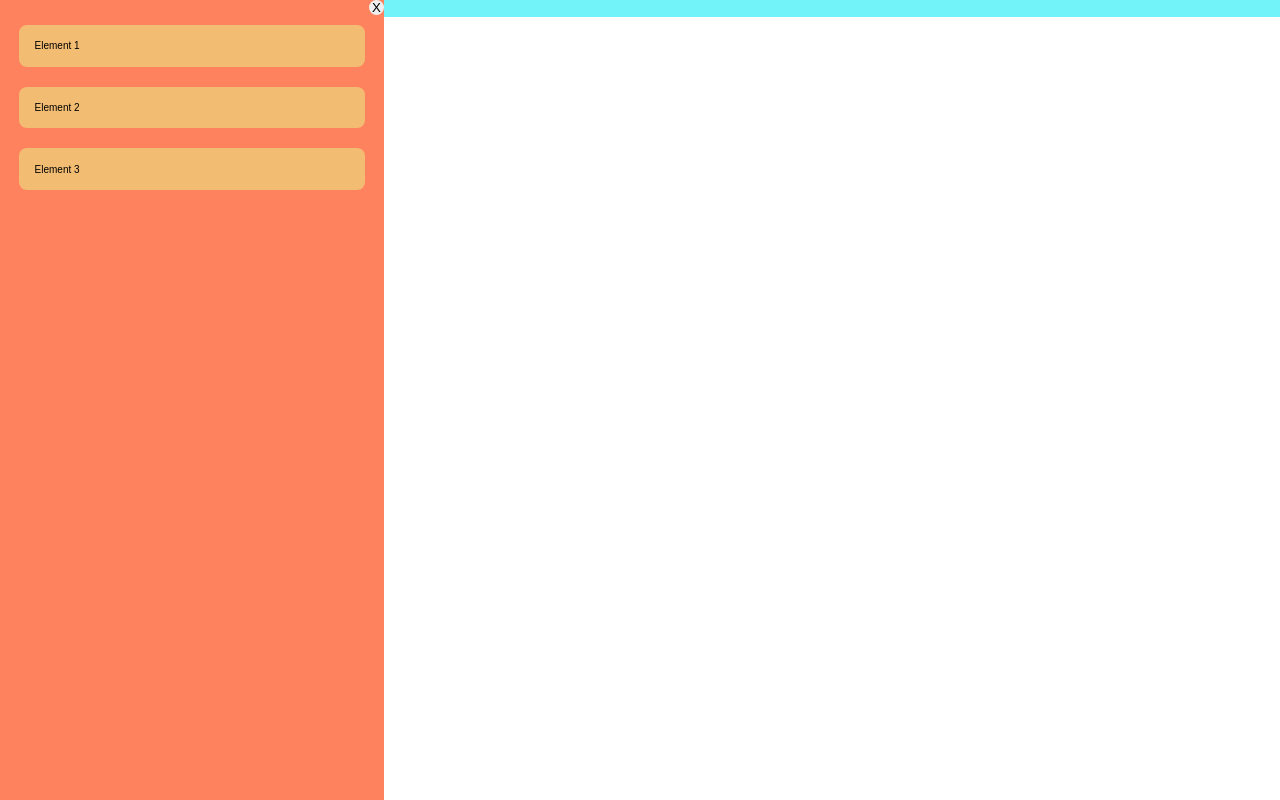
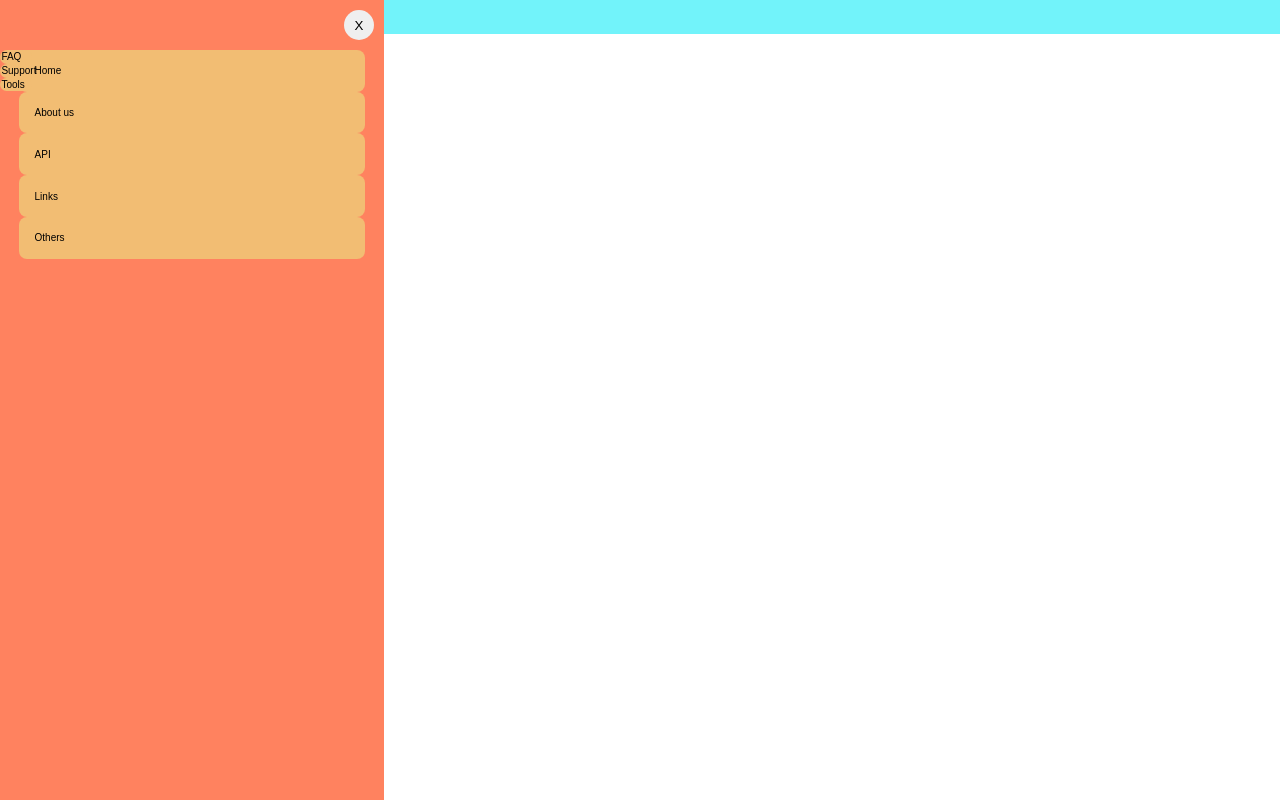
Before and after one commit to WebDevelopmentLearn/WebComponents, a plain HTML site: page index.html in a window 1280 px wide. Both pictures are taken after a click on the element 10 px from the left and 8 px from the top of the page. Drawn offline with nearby package versions, Linux system fonts and the light colour scheme; files that its build step writes are made by us from their sources.

Commit message:
Обновление некоторых стилей

```diff
--- a/index.html
+++ b/index.html
@@ -3,17 +3,17 @@
   <head>
     <meta charset="UTF-8" />
     <meta name="viewport" content="width=device-width, initial-scale=1.0" />
-    <title>Components</title>
+    <title>Sidebar</title>
     <link rel="stylesheet" href="styles/style.css" />
 
-    <!--    Подключение шрифта "Roboto"-->
+    <!--    Подключение шрифта "Rounded"-->
     <link rel="preconnect" href="https://fonts.googleapis.com" />
     <link rel="preconnect" href="https://fonts.gstatic.com" crossorigin />
     <link
       href="https://fonts.googleapis.com/css2?family=Material+Symbols+Rounded:opsz,wght,FILL,GRAD@24,400,0,0"
       rel="stylesheet"
     />
-    <!--    Подключение шрифта "Roboto"-->
+    <!--    Подключение шрифта "Rounded"-->
   </head>
   <body>
     <nav class="header">
@@ -29,7 +29,36 @@
         <button class="closeSidebar">X</button>
       </div>
       <div class="sidebarContent">
-        <div>
+        <ul class="sidebarContentList">
+          <li>
+            <a href="#">Home</a>
+          </li>
+          <li>
+            <a href="#">About us</a>
+          </li>
+          <li>
+            <a href="#">API</a>
+          </li>
+          <li>
+            <a href="#">Links</a>
+          </li>
+          <li id="test">
+            <a href="#">Others</a>
+          </li>
+          <ul class="othersList">
+            <li>
+              <a href="#">FAQ</a>
+            </li>
+            <li>
+              <a href="#">Support</a>
+            </li>
+            <li>
+              <a href="#">Tools</a>
+            </li>
+          </ul>
+        </ul>
+
+        <!-- <div>
           <p>Element 1</p>
         </div>
         <div>
@@ -37,7 +66,7 @@
         </div>
         <div>
           <p>Element 3</p>
-        </div>
+        </div> -->
       </div>
     </div>
   </body>
--- a/styles/style.scss
+++ b/styles/style.scss
@@ -13,24 +13,33 @@ body {
   position: relative;
 }
 
+h1 {
+  font-size: 3rem;
+}
+
+p {
+  font-size: 2.5rem;
+}
+
 .header {
   display: flex;
   align-items: center;
+  gap: 20px;
   // height: 50px;
   background-color: rgb(114, 243, 250);
 }
 
 .sidebarBtn {
-  width: 20px;
+  width: 50px;
   // background-color: gray;
   display: flex;
-  gap: 2px;
+  gap: 5px;
   flex-direction: column;
   justify-content: center;
   align-items: center;
   div {
     width: 60%;
-    height: 2px;
+    height: 3px;
     background-color: gray;
   }
 }
@@ -51,7 +60,7 @@ body {
 
   opacity: 0;
   visibility: hidden;
-  transition: all 0.5s;
+  transition: all 0.7s;
   transform: translateX(-100%);
 }
 
@@ -62,10 +71,12 @@ body {
 }
 
 .closeSidebar {
-  width: 15px;
-  height: 15px;
+  width: 30px;
+  height: 30px;
   border-radius: 50%;
   border: none;
+
+  margin: 10px 10px 0 0;
 }
 
 .closeSidebarContainer {
@@ -73,23 +84,46 @@ body {
   justify-content: end;
 }
 
-.sidebarContent {
+.sidebarContentList {
   display: flex;
   flex-direction: column;
   align-items: center;
-  gap: 20px;
+  // gap: 20px;
+  list-style: none;
 
-  div {
+  li {
     width: 90%;
     padding: 4%;
     border-radius: 8px;
     background-color: rgb(242, 189, 115);
+    transition: all 0.5s;
+    // position: relative;
+
+    &:hover {
+      background-color: rgb(255, 189, 96);
+      transform: scale(1.05);
+    }
+  }
+
+  a {
+    text-decoration: none;
+    color: #000000;
+  }
+
+  .others {
+    position: relative;
+  }
+
+  ul {
+    position: absolute;
+    // top: 0;
+    left: 0;
   }
 }
 
 @media screen and (max-width: 425px) {
   .header {
-    height: 6vh;
+    height: 20vh;
   }
 
   .sidebarBtn {
```
